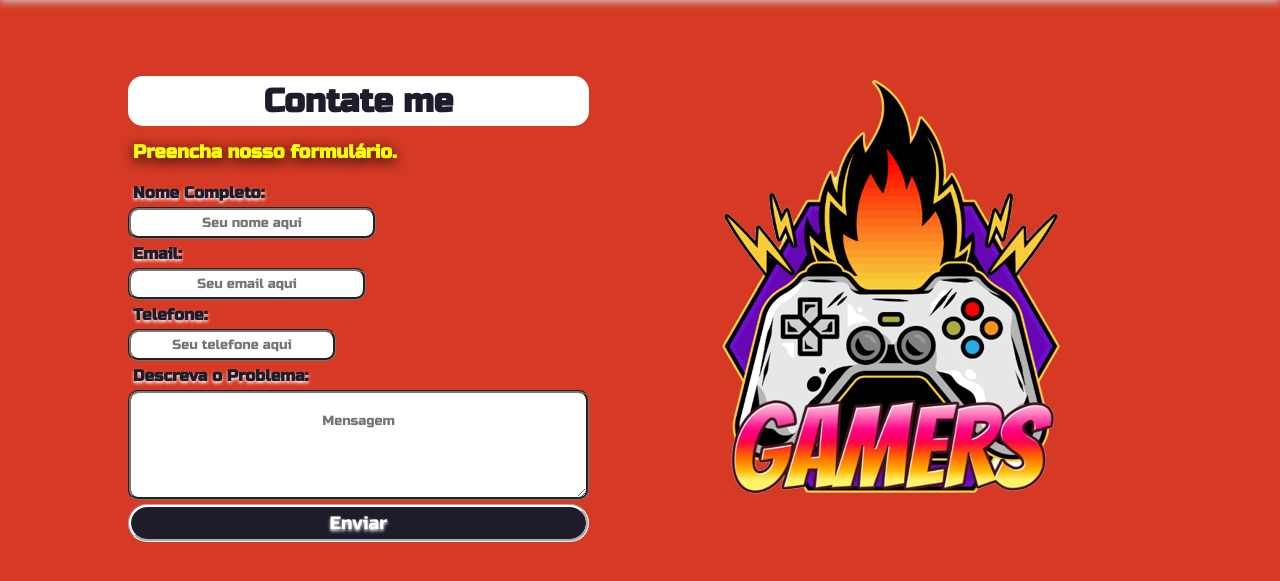
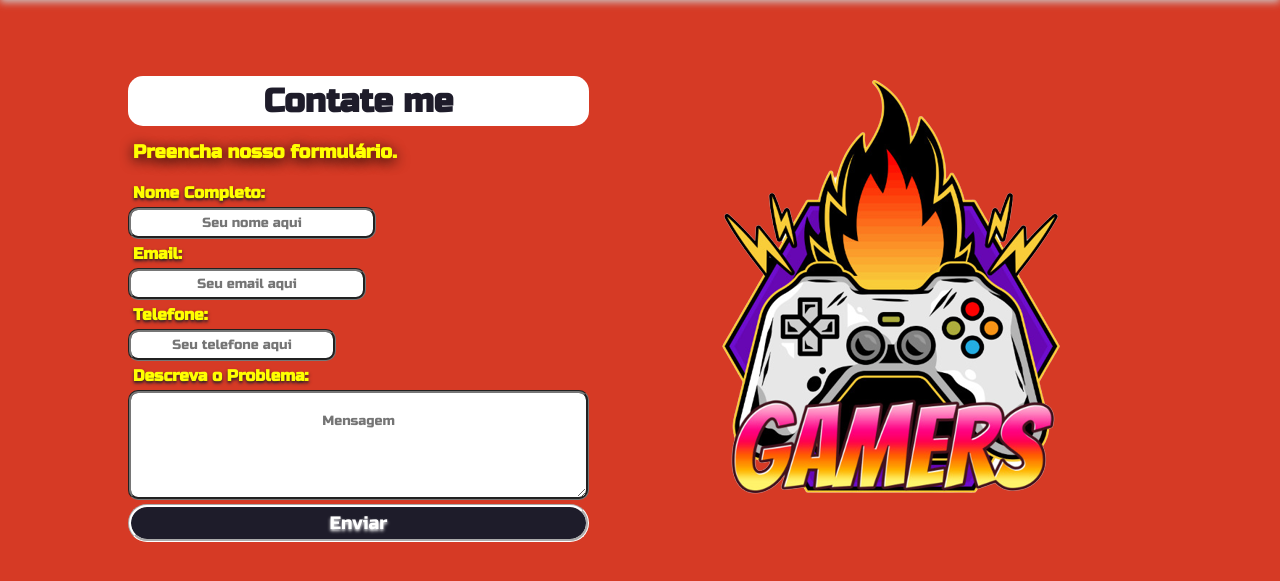
Before and after one commit to gabrieldevjr/projeto, a PHP site: page /contato.html in a window 1280 px wide. Shown: the part 91-672 px from the top of the page. Run offline with PHP 8.4, Linux system fonts and the light colour scheme.

Commit message:
Update style.css

```diff
--- a/style.css
+++ b/style.css
@@ -135,6 +135,20 @@
 }
 
 /*TELA DE CONTATO*/
+.form_contato{
+    text-align: center;
+    margin-bottom: -60px;
+    border-radius: 10px;
+    border-color: white;
+    border-width: medium;
+    transition: all 0.5s;
+}
+
+.form_contato:hover{
+    border-radius: 10px;
+    border-color: yellow;
+
+}
 
 .area-de-contato {
     text-shadow: var(---white);
@@ -144,6 +158,7 @@
     border-radius: 15px;
     background: var(---white);
     text-align: center;
+    animation-direction: alternate;
 }
 
 h3 {
@@ -153,7 +168,8 @@ h3 {
 
 .text_nome_form{
     padding: 5px 5px;
-    text-shadow: var(---white) 0 0.1rem 0.2rem;
+    text-shadow: var(---dark) 0 0.1rem 0.2rem;
+    color: yellow;
 }
 
 .nome_form{
@@ -173,7 +189,8 @@ h3 {
 
 .text_email_form{
     padding: 5px 5px;
-    text-shadow: var(---white) 0 0.1rem 0.2rem;
+    text-shadow: var(---dark) 0 0.1rem 0.2rem;
+    color: yellow;
 }
 
 .email_form {
@@ -193,7 +210,8 @@ h3 {
 
 .text_telefone_form{
     padding: 5px 5px;
-    text-shadow: var(---white) 0 0.1rem 0.2rem;
+    text-shadow: var(---dark) 0 0.1rem 0.2rem;
+    color: yellow;
 }
 
 .telefone_form{
@@ -212,9 +230,52 @@ h3 {
 
 }
 
+.text_produto_form{
+    padding: 5px 5px;
+    text-shadow: var(---dark) 0 0.1rem 0.2rem;
+    color: yellow;
+}
+
+.produto_form{
+    border-radius: 10px;
+    border-style: groove;
+    border-width: medium;
+    padding: 5px 15px;
+    text-align: center;
+    transition: all 0.5s;
+}
+
+.produto_form:hover, .produto_form:focus{
+    padding: 5px 25px;
+    border-color: yellow;
+
+}
+
+.text_marca_select{
+    padding: 5px 5px;
+    text-shadow: var(---dark) 0 0.1rem 0.2rem;
+    color: yellow;
+}
+
+.select_marca{
+    display: grid table-column;
+    padding: 5px 10px;
+    border-radius: 10px;
+    border-style: groove;
+    border-width: medium;
+    text-justify: center;
+    transition: all 0.5s;
+}
+
+.select_marca:hover{
+    padding: 5px 20px;
+    border-color: yellow;
+}
+
 .text_mensagem_form{
     padding: 5px 5px;
-    text-shadow: var(---white) 0 0.1rem 0.2rem;
+    text-shadow: var(---dark) 0 0.1rem 0.2rem;
+    color: yellow;
 }
 
 .mensagem_form{
```
